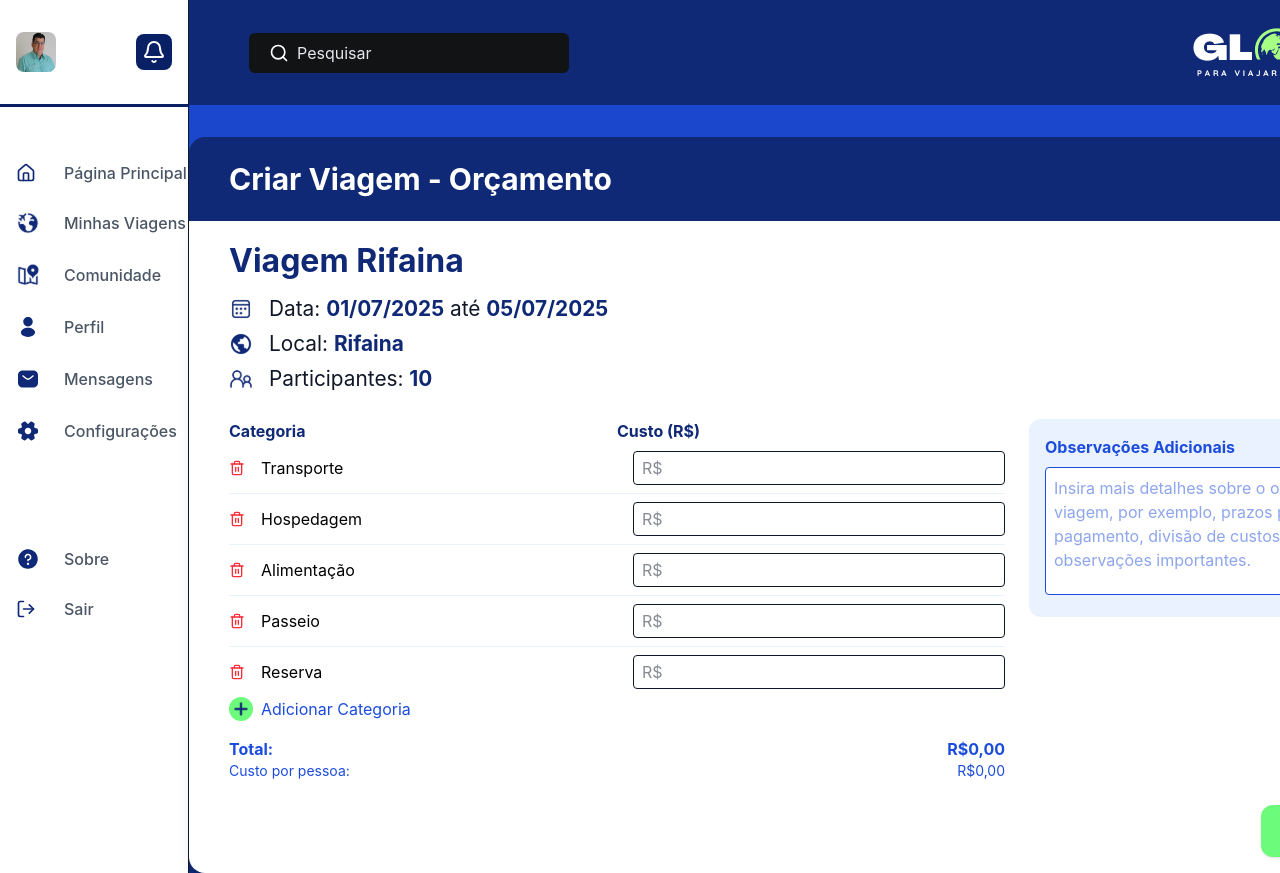
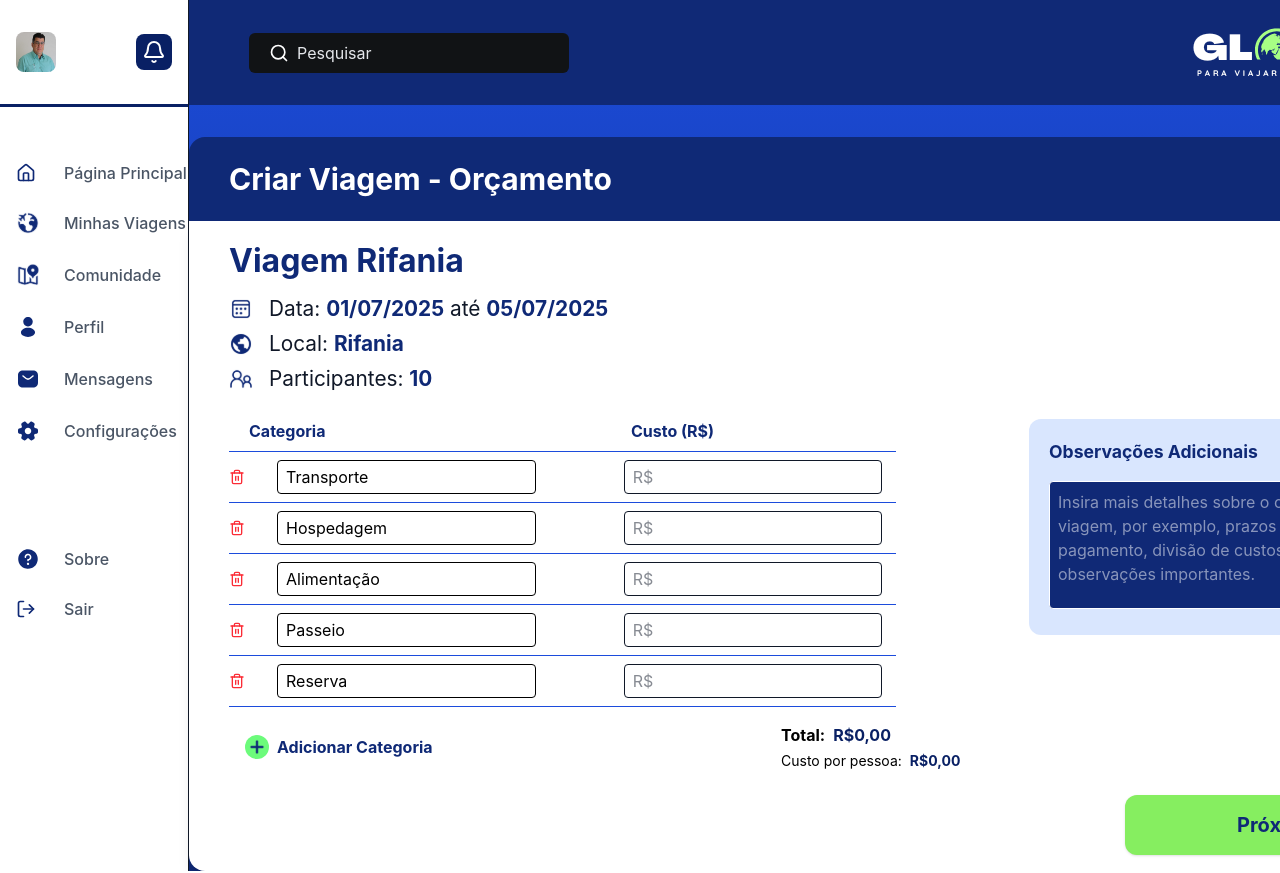
Before and after one commit to florgust/frontend-globix, a Next.js app: page /trip_budget in a window 1280 px wide. Shown: the top 873 px of the page. Built offline with nearby package versions, Linux system fonts and the light colour scheme.

Commit message:
SCRUM-121: Aperfeiçoando a página de preenchimento de orçamento

```diff
--- a/src/app/trip_budget/page.tsx
+++ b/src/app/trip_budget/page.tsx
@@ -2,7 +2,7 @@
 import React, { useState } from "react";
 import SidebarMenu from "../../components/ui/SidebarMenu";
 import { HeaderPages } from "@/components/ui/header";
-import { FiCalendar, FiMapPin, FiUsers, FiTrash2, FiPlus } from "react-icons/fi";
+import { FiTrash2 } from "react-icons/fi";
 
 const initialCategories = [
 	{ id: 1, name: "Transporte", value: "" },
@@ -23,6 +23,12 @@ export default function TripBudget() {
 		);
 	};
 
+	const handleCategoryNameChange = (id: number, name: string) => {
+		setCategories(
+			categories.map((cat) => (cat.id === id ? { ...cat, name } : cat))
+		);
+	};
+
 	const handleRemoveCategory = (id: number) => {
 		setCategories(categories.filter((cat) => cat.id !== id));
 	};
@@ -40,6 +46,14 @@ export default function TripBudget() {
 	);
 	const perPerson = participants > 0 ? total / participants : 0;
 
+    const tripData = {
+        name: "Viagem Rifania",
+        startDate: "01/07/2025",
+        endDate: "05/07/2025",
+        location: "Rifania",
+        participants: participants,
+    };
+
 	return (
 		<div className="flex min-h-screen bg-gradient-to-b from-[#1C4CDC] to-[#0F2976]">
 			<SidebarMenu />
@@ -52,35 +66,43 @@ export default function TripBudget() {
                 </div>
 
                 <div className="w-[80rem] bg-white rounded-b-2xl shadow-lg px-10 py-4">
+
                     <div className="mb-6">
-						<div className="font-bold text-[2rem] mb-2 text-[#0F2976]">Viagem Rifaina</div>
+                        <div className="font-bold text-[2rem] mb-2 text-[#0F2976]">{tripData.name}</div>
                         <div className="flex items-center gap-4 mb-1 text-[1.3rem]">
                             <img src="/images-trip_budget/calendario.svg" alt="Calendário" className="w-6 h-6" />
                             <span>
-                                Data: <b className="text-[#0F2976]">01/07/2025</b> até <b className="text-[#0F2976]">05/07/2025</b>
+                                Data: <b className="text-[#0F2976]">{tripData.startDate}</b> até <b className="text-[#0F2976]">{tripData.endDate}</b>
                             </span>
                         </div>
                         <div className="flex items-center gap-4 mb-1 text-[1.3rem]">
                             <img src="/images-trip_budget/globo.svg" alt="Globo" className="w-6 h-6" />
-                            <span>Local: <b className="text-[#0F2976]">Rifaina</b></span>
+                            <span>Local: <b className="text-[#0F2976]">{tripData.location}</b></span>
                         </div>
                         <div className="flex items-center gap-4 text-[1.3rem]">
                             <img src="/images-trip_budget/pessoas.svg" alt="Pessoas" className="w-6 h-6" />
                             <span>
-                                Participantes: <b className="text-[#0F2976]">{participants}</b>
+                                Participantes: <b className="text-[#0F2976]">{tripData.participants}</b>
                             </span>
                         </div>
                     </div>
                     <div className="flex gap-6">
                         <div className="flex-1">
                             <div className="flex font-bold mb-2">
-                                <span className="w-1/2 text-[#0F2976]">Categoria</span>
-                                <span className="w-1/2 text-[#0F2976]">Custo (R$)</span>
+                                <span className="w-1/2 text-[#0F2976] ml-5">Categoria</span>
+                                <span className="w-1/2 text-[#0F2976] ml-2">Custo (R$)</span>
                             </div>
                             <div>
                                 {categories.map((cat, idx) => (
                                     <React.Fragment key={cat.id}>
-                                        <div className="flex items-center mb-2">
+                                        {/* Linha acima da primeira categoria */}
+                                        {idx === 0 && (
+                                            <hr
+                                                className="border-t mb-2"
+                                                style={{ borderColor: "#1C4CDC", width: "86%" }}
+                                            />
+                                        )}
+                                        <div className="flex items-center mb-2 gap-6">
                                             <button
                                                 className="text-red-500 mr-2"
                                                 onClick={() => handleRemoveCategory(cat.id)}
@@ -88,11 +110,18 @@ export default function TripBudget() {
                                             >
                                                 <FiTrash2 />
                                             </button>
-                                            <span className="w-1/2 px-2 py-1 mr-2 text-[#000000]">
-                                                {cat.name}
-                                            </span>
                                             <input
-                                                className="w-1/2 border rounded px-2 py-1"
+                                                className="w-1/3 px-2 py-1 mr-2 border rounded text-[#000000]"
+                                                type="text"
+                                                value={cat.name}
+                                                onChange={(e) =>
+                                                    handleCategoryNameChange(cat.id, e.target.value)
+                                                }
+                                                placeholder="Categoria"
+                                            />
+                                            <div className="w-8" /> {/* Espaçamento ao meio */}
+                                            <input
+                                                className="w-1/3 border rounded px-2 py-1"
                                                 type="number"
                                                 min="0"
                                                 value={cat.value}
@@ -102,14 +131,17 @@ export default function TripBudget() {
                                                 placeholder="R$"
                                             />
                                         </div>
-                                        {idx < categories.length - 1 && (
-                                            <hr className="border-t border-[#EAF1FF] mb-2" />
-                                        )}
+                                        {/* Linha abaixo de todas as categorias */}
+                                        <hr
+                                            className="border-t mb-2"
+                                            style={{ borderColor: "#1C4CDC", width: "86%" }}
+                                        />
                                     </React.Fragment>
                                 ))}
                             </div>
+                            <div className="flex items-center justify-between mt-4">
                                 <button
-                                className="flex items-center text-[#1C4CDC] mt-2"
+                                    className="flex items-center text-[#0F2976] font-bold ml-4 cursor-pointer"
                                     onClick={handleAddCategory}
                                 >
                                     <span className="w-6 h-6 flex items-center justify-center rounded-full bg-[#6CFB7B] mr-2">
@@ -117,18 +149,20 @@ export default function TripBudget() {
                                     </span>
                                     Adicionar Categoria
                                 </button>
-                            <div className="flex justify-between mt-4 font-bold text-[#1C4CDC]">
-                                <span>Total:</span>
-                                <span>
+
+                                <div className="flex flex-col gap-1 items-start w-56">
+                                    <div className="flex justify-start font-bold text-[#000000] w-full">
+                                        <span>Total: </span>
+                                        <span className="text-[#092064] ml-2">
                                             R$
                                             {total.toLocaleString("pt-BR", {
                                                 minimumFractionDigits: 2,
                                             })}
                                         </span>
                                     </div>
-                            <div className="flex justify-between text-sm text-[#1C4CDC]">
-                                <span>Custo por pessoa:</span>
-                                <span>
+                                    <div className="flex justify-start text-sm text-[#000000] w-full">
+                                        <span>Custo por pessoa: </span>
+                                        <span className="text-[#092064] font-bold ml-2">
                                             R$
                                             {perPerson.toLocaleString("pt-BR", {
                                                 minimumFractionDigits: 2,
@@ -136,13 +170,15 @@ export default function TripBudget() {
                                         </span>
                                     </div>
                                 </div>
+                            </div>
+                        </div>
                         <div className="w-1/3">
-                            <div className="bg-[#EAF1FF] rounded-xl p-4">
-                                <div className="font-bold text-[#1C4CDC] mb-2">
+                            <div className="bg-[#4182F933] rounded-xl p-5">
+                                <div className="font-bold text-[#0F2976] mb-4 text-[1.1rem]">
                                     Observações Adicionais
                                 </div>
                                 <textarea
-                                    className="w-full h-32 border rounded p-2 text-[#1C4CDC] bg-white"
+                                    className="w-full h-32 border rounded p-2 text-[#FFFFFF] bg-[#102976]"
                                     placeholder="Insira mais detalhes sobre o orçamento da viagem, por exemplo, prazos para pagamento, divisão de custos ou observações importantes."
                                     value={notes}
                                     onChange={(e) => setNotes(e.target.value)}
@@ -151,8 +187,8 @@ export default function TripBudget() {
                         </div>
                     </div>
 					<div className="flex justify-end mt-6">
-						<button className="bg-[#6CFB7B] text-[#0F2976] font-bold px-12 py-3 rounded-xl text-lg shadow hover:bg-[#4be05a] transition">
-							próximo
+                        <button className="cursor-pointer hover:scale-110 transform bg-[#86EE60] text-[#0F2976] font-bold px-28 py-4 rounded-xl text-xl shadow hover:bg-[#4be05a] transition" style={{ minWidth: "260px" }}>
+                            Próximo
                         </button>
 					</div>
 				</div>
```
Lines whose indentation alone changed are shown as unchanged.
